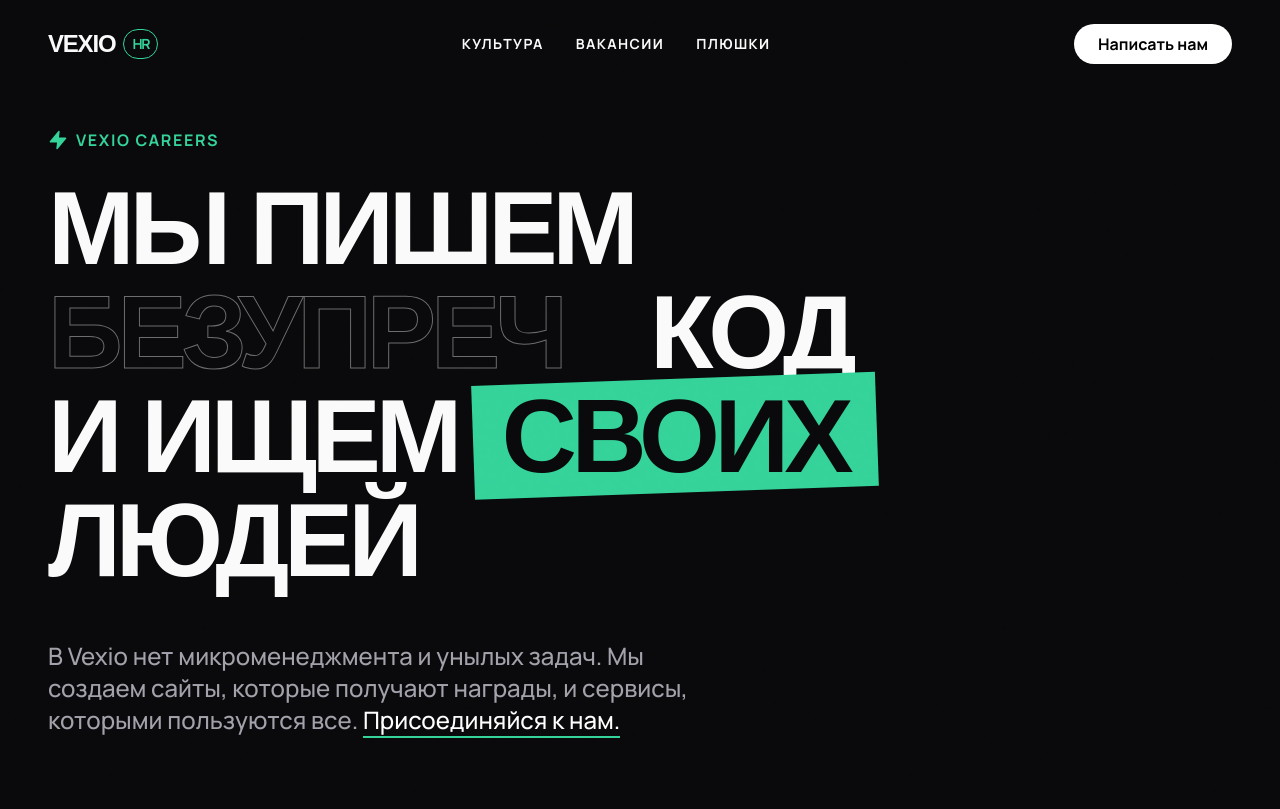
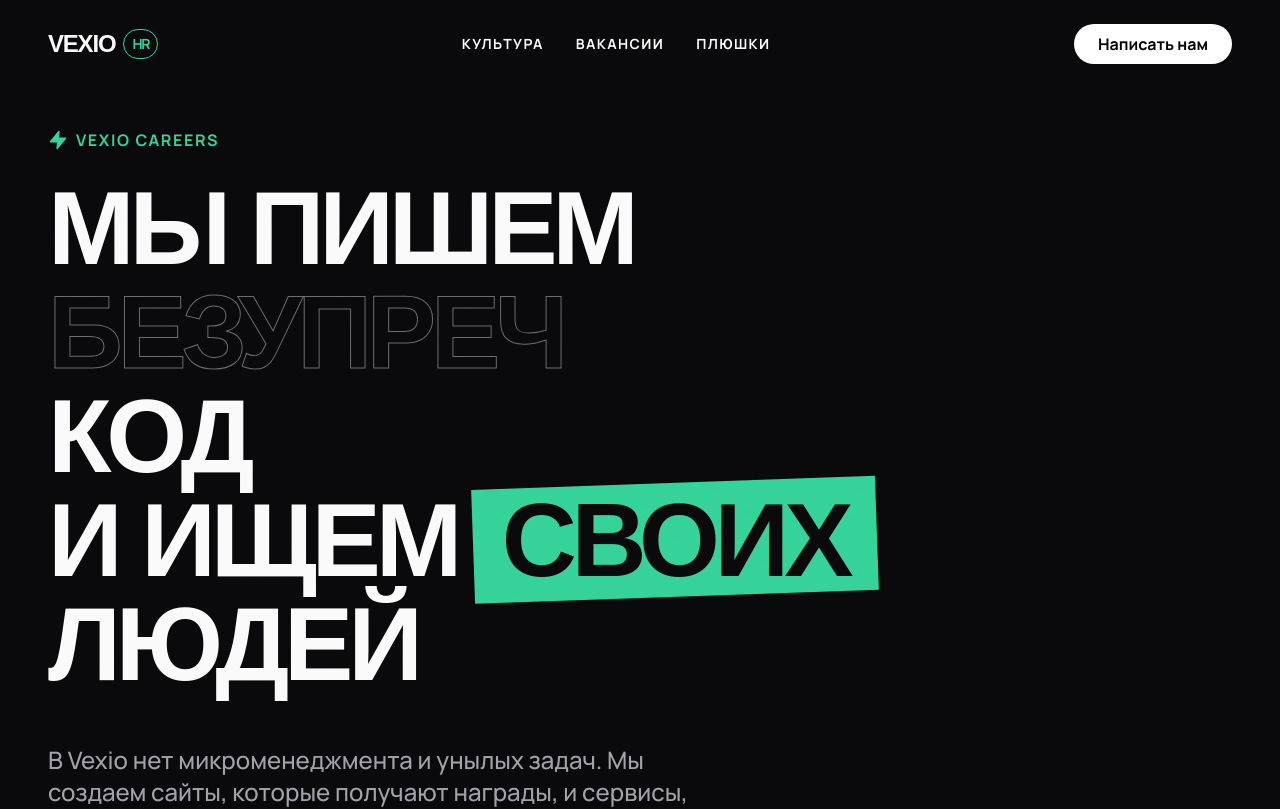
Before and after one commit to maxxmoto/vexio-hr, a React (Vite) app: page / in a window 1280 px wide. Shown: the top 809 px of the page. Built offline with nearby package versions, Linux system fonts and the light colour scheme; a web font is replaced by a local one.

Commit message:
Increase typewriter min-width to 14ch

```diff
--- a/src/App.jsx
+++ b/src/App.jsx
@@ -218,7 +218,7 @@ export default function App() {
             Vexio Careers
           </p>
           <h1 className="text-[12vw] sm:text-7xl md:text-[6.5rem] leading-[0.9] font-display font-black uppercase tracking-tighter">
-            Мы пишем <span className="text-outline inline-block text-left min-w-[10ch]">{displayText}<span className="typewriter-cursor">&nbsp;</span></span> код <br />
+            Мы пишем <span className="text-outline inline-block text-left min-w-[14ch]">{displayText}<span className="typewriter-cursor">&nbsp;</span></span> код <br />
             и ищем <span className="marker-highlight">своих</span> людей
           </h1>
           <p className="mt-12 text-xl md:text-2xl text-zinc-400 max-w-2xl font-medium leading-relaxed">
```
